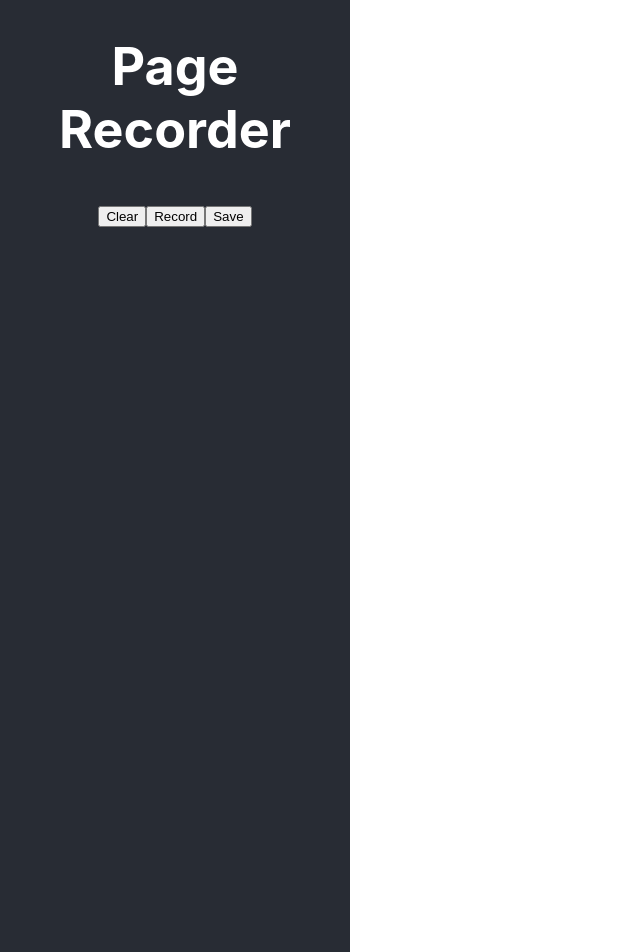
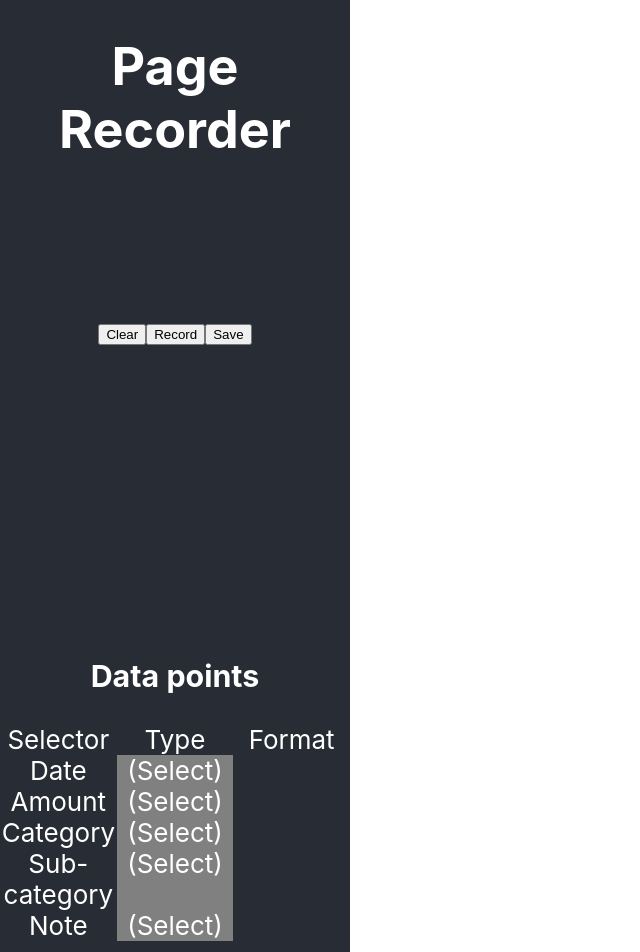
Before and after one commit to reZach/page-recorder, a React (Create React App) app: page / in a window 1280 px wide. Shown: the top 952 px of the page, without its empty margins (0-640 px from the left). Built offline with nearby package versions, Linux system fonts and the light colour scheme; no server answers; the HTML template or start-up script is replaced by a standard one.

Commit message:
Can select data points now!

```diff
--- a/src/components/app/App.js
+++ b/src/components/app/App.js
@@ -1,14 +1,16 @@
 /*global chrome*/
 import React from "react";
-import logo from "../../../src/logo.svg";
+//import logo from "../../../src/logo.svg";
 import "./App.css";
 import Recorder from "../recorder/Recorder";
+import MyBudget from "../myBudget/myBudget";
 
 function App() {
   return (
     <div className="app app-header">
       <h1 className="app-title">Page Recorder</h1>
       <Recorder></Recorder>
+      <MyBudget></MyBudget>
     </div>
   );
 }
--- /dev/null
+++ b/src/components/myBudget/myBudget.css
@@ -0,0 +1,12 @@
+.my-budget {
+    grid-column: 1/7;
+}
+
+.data-point-grid {
+    display:grid;
+    grid-template-columns: repeat(3, 1fr);
+}
+
+.empty-cell {
+    background-color: gray;
+}
--- /dev/null
+++ b/src/components/myBudget/myBudget.js
@@ -0,0 +1,149 @@
+/* global chrome */
+import React, { Component } from "react";
+import "./myBudget.css";
+import { sendToContentScript } from "../../utils/extensionHelper";
+
+class MyBudget extends React.Component {
+  constructor() {
+    super();
+
+    this.state = {
+      date: "",
+      dateFormat: "",
+      amount: "",
+      amountFormat: "",
+      category: "",
+      subCategory: "",
+      note: ""
+    };
+
+    this.componentDidMount = this.componentDidMount.bind(this);
+    this.refreshDataPoints = this.refreshDataPoints.bind(this);
+    this.captureDataPoint = this.captureDataPoint.bind(this);
+    this.renderDataPoints = this.renderDataPoints.bind(this);
+  }
+
+  componentDidMount() {
+    chrome.runtime.onMessage.addListener(function(
+      message,
+      sender,
+      sendResponse
+    ) {
+      switch (message.action) {
+        case "dataPointAll":
+          this.refreshDataPoints(message.data);
+          break;
+        default:
+          break;
+      }
+
+      sendResponse({});
+      return true;
+    }.bind(this));
+
+    // Refresh data from localstorage
+    sendToContentScript("dataPointAll");
+  }
+
+  refreshDataPoints(data){
+    if (data === null || typeof data === "undefined") return;
+
+    let updDate = "";
+    let updAmount = "";
+    let updCategory = "";
+    let updSubcategory = "";
+    let updNote = "";
+    if (data["dataPoint_date"]){
+      updDate = data["dataPoint_date"].selector;
+    }
+    if (data["dataPoint_amount"]){
+      updAmount = data["dataPoint_amount"].selector;
+    }
+    if (data["dataPoint_category"]){
+      updCategory = data["dataPoint_category"].selector;
+    }
+    if (data["dataPoint_subcategory"]){
+      updSubcategory = data["dataPoint_subcategory"].selector;
+    }
+    if (data["dataPoint_note"]){
+      updNote = data["dataPoint_note"].selector;
+    }
+
+    this.setState(state => ({
+      date: updDate,
+      amount: updAmount,
+      category: updCategory,
+      subCategory: updSubcategory,
+      note: updNote
+    }));
+  }
+
+  captureDataPoint(propertyName){
+
+    // Begin capturing for this data point
+    sendToContentScript(`dataPoint_${propertyName}`);
+  }
+
+  renderSelectorCell(property, stringName){
+    console.log(property, stringName);
+    if (property === ""){
+      return (
+        <div className="empty-cell" onClick={() => this.captureDataPoint(stringName)}>
+          (Select)
+        </div>
+      );
+    } else {
+      return (
+        <div onClick={() => this.captureDataPoint(stringName)}>
+          {property}
+        </div>
+      );
+    }
+  }
+
+  renderDataPoints() {
+    return (
+      <div>
+          <h3>Data points</h3>
+          <div className="data-point-grid">
+            <div>Selector</div>
+            <div>Type</div>
+            <div>Format</div>
+
+            {/*data points*/}
+            <div>Date</div>
+            {this.renderSelectorCell(this.state.date, "date")}
+            <div></div>
+
+            <div>Amount</div>
+            {this.renderSelectorCell(this.state.amount, "amount")}
+            <div>{this.state.amountFormat}</div>
+
+            <div>Category</div>
+            {this.renderSelectorCell(this.state.category, "category")}
+            <div></div>
+
+            <div>Sub-category</div>
+            {this.renderSelectorCell(this.state.subCategory, "subcategory")}
+            <div></div>
+
+            <div>Note</div>
+            {this.renderSelectorCell(this.state.note, "note")}
+            <div></div>
+          </div>
+        <div />
+      </div>
+    );
+  }
+
+  render() {
+    return (
+      <div className="my-budget">
+        {this.renderDataPoints()}
+
+      </div>
+    );
+  }
+}
+
+export default MyBudget;
--- a/src/components/recorder/Recorder.js
+++ b/src/components/recorder/Recorder.js
@@ -32,6 +32,7 @@ class Recorder extends React.Component {
         case "lastActionPopup":
           console.log("lastActionPopup");
           console.log(message.data);
+          break;
         default:
           break;
       }
```
Also changed, not shown: public/content.js (+76 -19 lines).
